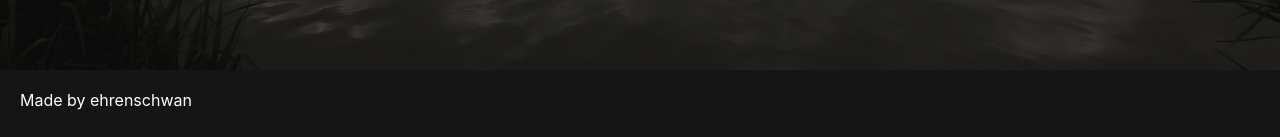
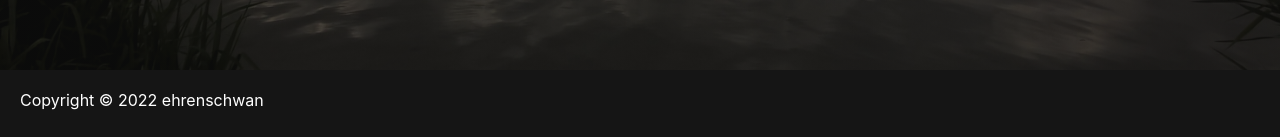
Before and after one commit to LucaSchwan/schwan-outdoor_shop, a Next.js app: page / in a window 1280 px wide. Shown: the part 660-797 px from the top of the page. Built offline with nearby package versions, Linux system fonts and the light colour scheme.

Commit message:
Copyright by me

```diff
--- a/pages/_app.tsx
+++ b/pages/_app.tsx
@@ -12,7 +12,7 @@ export default function App({ Component, pageProps }: AppProps) {
       </nav>
       <Component {...pageProps} />
       <footer>
-        <div className="dev">Made by ehrenschwan</div>
+        <div className="dev">Copyright © 2022 ehrenschwan</div>
       </footer>
     </div>
   );
```
